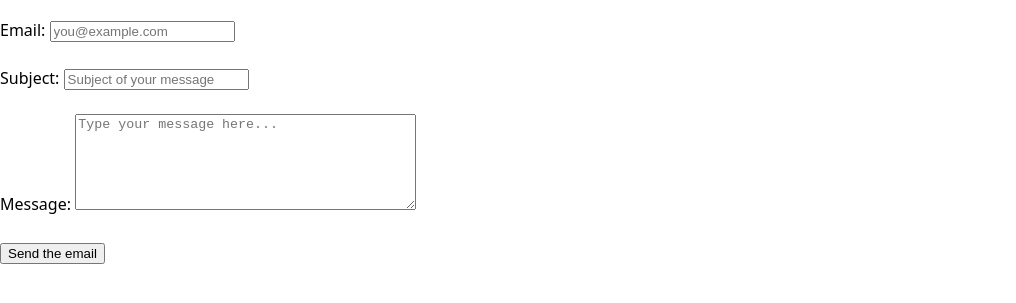
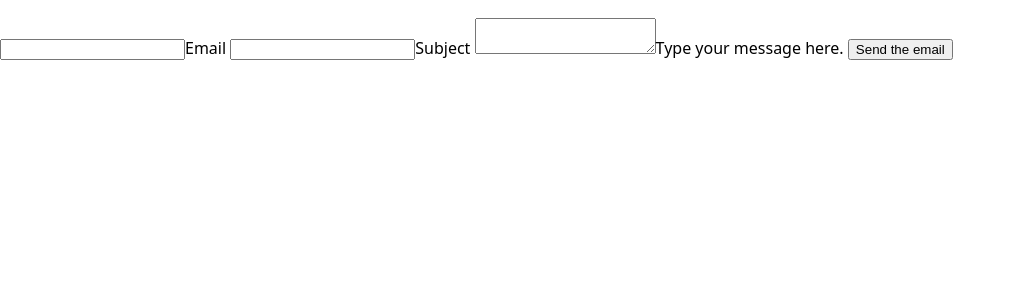
Before and after one commit to katefengx/portfolio, a plain HTML site: page contact/index.html in a window 1280 px wide. Shown: the part 95-398 px from the top of the page, without its empty margins (0-1016 px from the left). Drawn offline with Linux system fonts and the light colour scheme.

Commit message:
contact try

```diff
--- a/contact/index.html
+++ b/contact/index.html
@@ -3,7 +3,7 @@
 <head>
     <meta charset="UTF-8">
     <meta name="viewport" content="width=device-width, initial-scale=1.0">
-    <title>Content</title>
+    <title>Kate Feng: Content</title>
     <link rel="stylesheet" href="../style.css">
 </head>
 <body>
@@ -17,21 +17,9 @@
 
     <h1>Contact</h1>
     <form action="mailto:kate18005@gmail.com" method="POST" enctype="text/plain">
-        <label>
-            Email:
-            <input name="email" type="email" placeholder="you@example.com" required>
-        </label><br><br>
-
-        <label>
-            Subject:
-            <input name="subject" placeholder="Subject of your message" required>
-        </label><br><br>
-
-        <label>
-            Message:
-            <textarea name="body" rows="6" cols="40" placeholder="Type your message here..." required></textarea>
-        </label><br><br>
-
+        <label><input name="email" type="email">Email</label>
+        <label><input name="subject">Subject</label>
+        <label><textarea name="body"></textarea>Type your message here.</label>
         <button>Send the email</button>
     </form>
 
```
